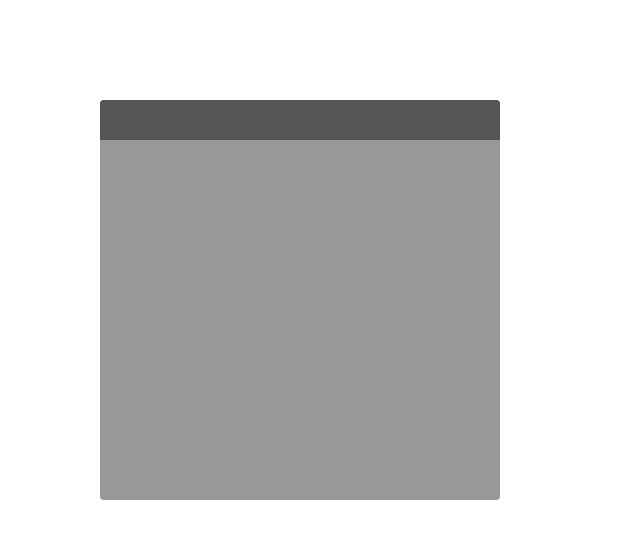
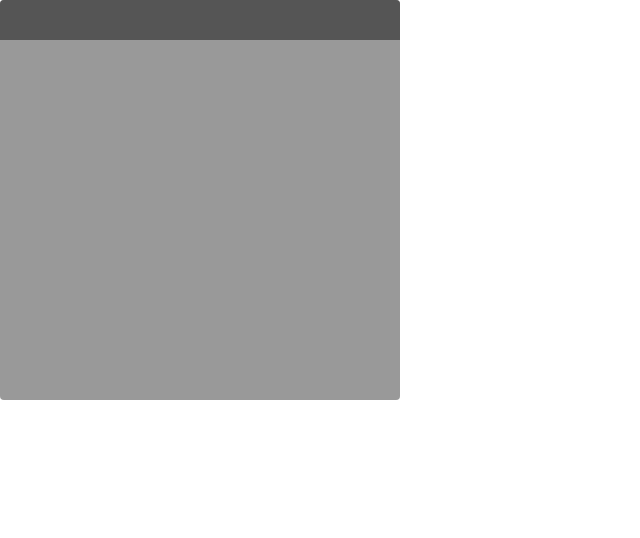
Before and after one commit to tgilauri/technical-check-topics, a website: page tasks/impl/window/resize.html in a window 1280 px wide. Shown: the whole page, without its empty margins (0-640 px from the left). Drawn offline with Linux system fonts and the light colour scheme.

Commit message:
use events

```diff
--- a/tasks/impl/window/index.js
+++ b/tasks/impl/window/index.js
@@ -1,8 +1,23 @@
-function resizeWindow() {
-  const myWindow = document.getElementById('window');
-  const dragRight = document.getElementById('dragRight');
-  const dragBottom = document.getElementById('dragBottom');
-  const dragSE = document.getElementById('dragSE');
+const main = () => {
+  const myWindow = document.querySelector('#window');
+  const header = document.querySelector('#header');
+  const dragRight = document.querySelector('#dragRight');
+  const dragBottom = document.querySelector('#dragBottom');
+  const dragSE = document.querySelector('#dragSE');
+
+  const DEFAULT_SIZE = 400;
+
+  const position = {
+    top: 0,
+    left: 0,
+  };
+
+  const size = {
+    width: DEFAULT_SIZE,
+    height: DEFAULT_SIZE,
+  };
+
+  const resizeWindow = () => {
     let dragRightClicked = false;
     let dragBottomClicked = false;
 
@@ -13,15 +28,16 @@ function resizeWindow() {
         if (event.clientX >= window.innerWidth) {
           width = window.innerWidth - myWindow.offsetLeft;
         }
-      myWindow.style.width = `${width}px`;
+        size.width = width;
       }
       if (dragBottomClicked) {
         let height = event.clientY - myWindow.offsetTop;
         if (height > event.clientY >= window.innerHeight) {
           height = window.innerHeight - myWindow.offsetTop;
         }
-      myWindow.style.height = `${height}px`;
+        size.height = height;
       }
+      myWindow.dispatchEvent(new Event('windowResize'));
     };
 
     dragRight.addEventListener('mousedown', () => {
@@ -35,6 +51,12 @@ function resizeWindow() {
       dragBottomClicked = true;
     });
 
+    myWindow.addEventListener('windowResize', (_) => {
+      const { width, height } = size;
+      myWindow.style.width = `${width}px`;
+      myWindow.style.height = `${height}px`;
+    });
+
     document.addEventListener('mouseup', () => {
       if (dragRightClicked) {
         dragRightClicked = false;
@@ -44,11 +66,11 @@ function resizeWindow() {
       }
     });
     document.addEventListener('mousemove', onMousemove);
-}
 
-function moveWindow() {
-  const myWindow = document.querySelector('#window');
-  const header = document.querySelector('#header');
+    myWindow.dispatchEvent(new Event('windowResize'));
+  };
+
+  const moveWindow = () => {
     let clickedDown = false;
     let clickedOffsetX = 0;
     let clickedOffsetY = 0;
@@ -73,10 +95,17 @@ function moveWindow() {
       if (positionY >= window.innerHeight - myWindow.clientHeight) {
         positionY = window.innerHeight - myWindow.clientHeight;
       }
+      position.top = positionY;
+      position.left = positionX;
 
-    myWindow.style.top = `${positionY}px`;
-    myWindow.style.left = `${positionX}px`;
+      header.dispatchEvent(new Event('windowMove'));
     };
+
+    header.addEventListener('windowMove', (_) => {
+      const { left, top } = position;
+      myWindow.style.top = `${top}px`;
+      myWindow.style.left = `${left}px`;
+    });
 
     header.addEventListener('mousedown', (e) => {
       clickedDown = true;
@@ -93,7 +122,12 @@ function moveWindow() {
     });
 
     document.addEventListener('mousemove', handleMouseMove);
-}
 
-document.addEventListener('DOMContentLoaded', moveWindow);
-document.addEventListener('DOMContentLoaded', resizeWindow);
+    header.dispatchEvent(new Event('windowMove'));
+  };
+
+  moveWindow();
+  resizeWindow();
+};
+
+document.addEventListener('DOMContentLoaded', main);
--- a/tasks/impl/window/main.css
+++ b/tasks/impl/window/main.css
@@ -1,13 +1,14 @@
 .window {
-    width: 400px;
-    height: 400px;
     position: absolute;
-    top: 100px;
-    left: 100px;
     background-color: #999;
     border-radius: 4px;
     min-height: 70px !important;
     min-width: 40px !important;
+}
+
+.wrapper {
+    position: relative;
+    height: 100%;
 }
 
 .header {
```
Lines whose indentation alone changed are shown as unchanged.
